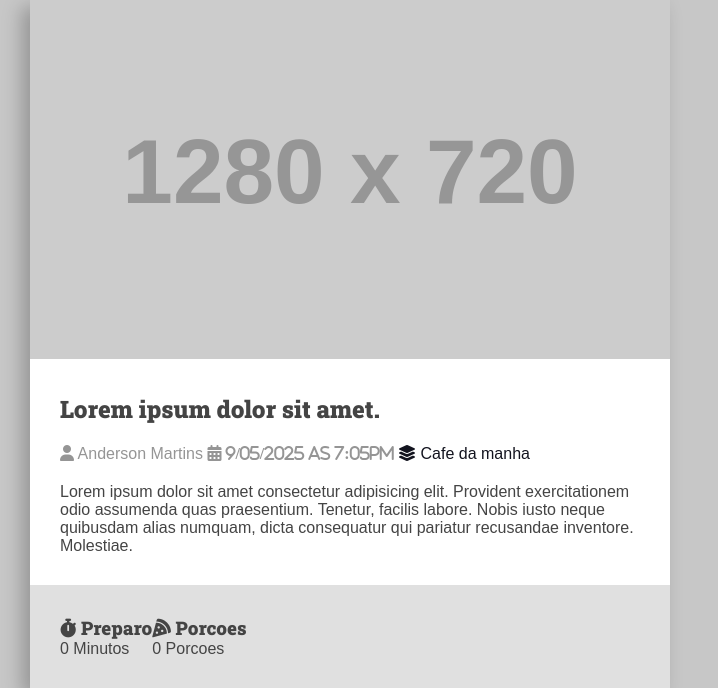
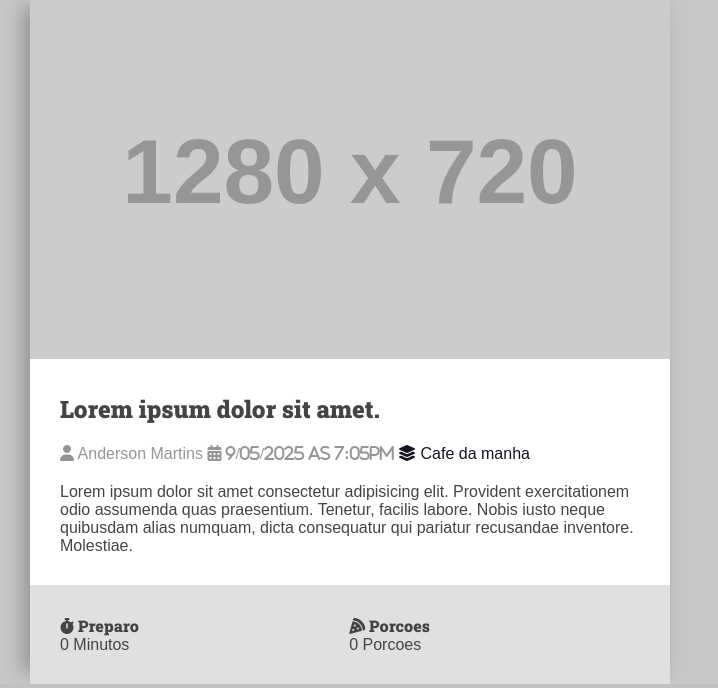
Before and after one commit to AndersonBsm98/django, a Django app: page / in a window 1280 px wide. Shown: the part 213-901 px from the top of the page, without its empty margins (0-718 px from the left). Run offline with Django 5.2, Linux system fonts and the light colour scheme; grey boxes labelled with a size stand in for pictures from a placeholder-image service; some libraries are stand-ins or nearby versions.

```diff
--- a/recipes/templates/recipes/pages/home.html
+++ b/recipes/templates/recipes/pages/home.html
@@ -44,7 +44,7 @@
 
 
                     <div class="recipe-meta-container">
-                        <div class="reipe-meta recipe-preparation">
+                        <div class="recipe-meta recipe-preparation">
                             <h3 class="recipe-meta-title">
                                 <i class="fas fa-stopwatch"></i> Preparo
                             </h3>
--- a/recipes/templates/recipes/partial/head.html
+++ b/recipes/templates/recipes/partial/head.html
@@ -243,7 +243,7 @@
             flex-flow: row wrap;
             padding: var(--spacing-gutter-medium);
             background: var(--color-gray-1);
-
+            margin-bottom: -20px
         }
 
         .recipe-meta {
@@ -253,5 +253,10 @@
             flex-grow: 1;
 
         }
+
+
+        .recipe-meta-title {
+            font-size: 1.6rem;
+        }
     </style>
 </head>
```
